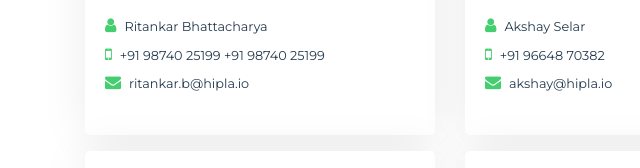
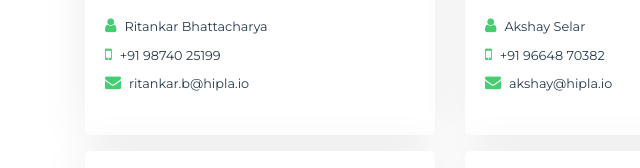
Before and after one commit to Dharmen113/hipla_website, a plain HTML site: page contact.html in a window 1280 px wide. Shown: the part 342-510 px from the top of the page, 0-640 px from the left. Drawn offline with nearby package versions, Linux system fonts and the light colour scheme.

Commit message:
updated rb number

```diff
--- a/contact.html
+++ b/contact.html
@@ -325,7 +325,7 @@
               <div class="media pt-2">
                 <i class="fa fa-mobile mr-2" style="color: #44ce6f;" aria-hidden="true"></i>
                 <p class="media-body mb-0 small lh-125">
-                  +91 98740 25199 <a style="color: inherit;" href="tel:+91 98740 25199">+91 98740 25199</a>
+                  <a style="color: inherit;" href="tel:+91 98740 25199">+91 98740 25199</a>
                 </p>
               </div>
 
```
